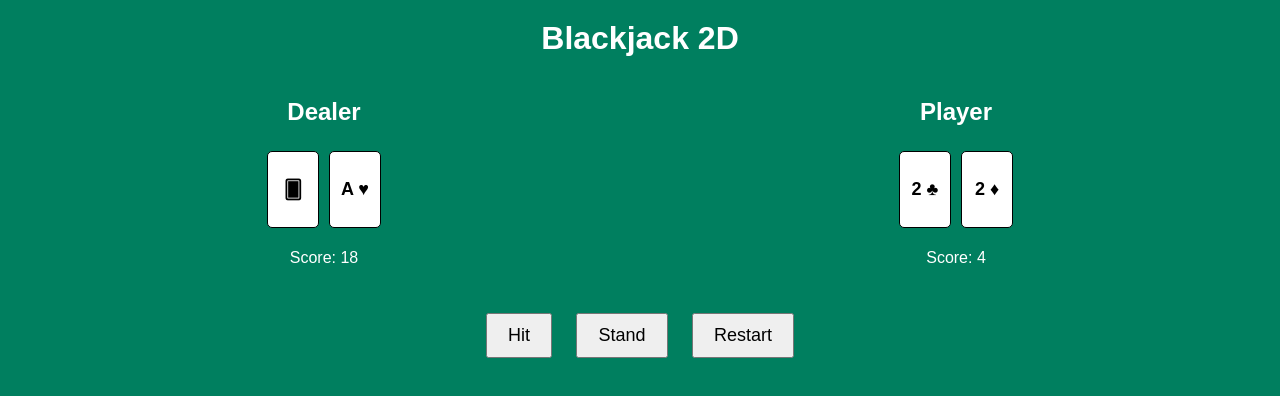
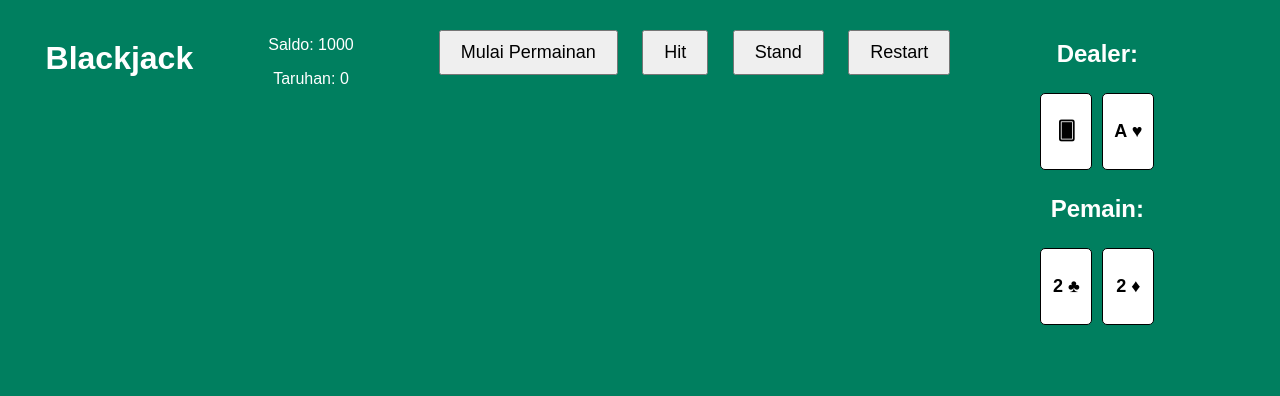
Before and after one commit to Abidin837/BlackJack-Games, a plain HTML site: page index.html in a window 1280 px wide. Drawn offline with Linux system fonts and the light colour scheme.

Commit message:
Update index.html

```diff
--- a/index.html
+++ b/index.html
@@ -1,5 +1,5 @@
 <!DOCTYPE html>
-<html lang="en">
+<html lang="id">
 <head>
     <meta charset="UTF-8">
     <meta name="viewport" content="width=device-width, initial-scale=1.0">
@@ -7,31 +7,26 @@
     <link rel="stylesheet" href="style.css">
 </head>
 <body>
-    <h1>Blackjack 2D</h1>
     <div class="game-container">
-        <div id="dealer">
-            <h2>Dealer</h2>
+        <h1>Blackjack</h1>
+        <div class="game-info">
+            <p>Saldo: <span id="balance">1000</span></p>
+            <p>Taruhan: <span id="bet">0</span></p>
+        </div>
+        <div class="buttons">
+            <button id="start-game">Mulai Permainan</button>
+            <button id="hit" disabled>Hit</button>
+            <button id="stand" disabled>Stand</button>
+            <button id="restart">Restart</button>
+        </div>
+        <div class="cards">
+            <h2>Dealer:</h2>
             <div id="dealer-cards" class="card-container"></div>
-            <p id="dealer-score">Score: 0</p>
+            <h2>Pemain:</h2>
+            <div id="player-cards" class="card-container"></div>
         </div>
-
-        <div id="player">
-            <h2>Player</h2>
-            <div id="player-cards" class="card-container"></div>
-            <p id="player-score">Score: 0</p>
-        </div>
+        <div id="result"></div>
     </div>
-
-    <div class="controls">
-        <button id="hit">Hit</button>
-        <button id="stand">Stand</button>
-        <button id="restart">Restart</button>
-    </div>
-
-    <p id="result"></p>
-
     <script src="script.js"></script>
 </body>
 </html>
-<link rel="stylesheet" href="Gaya.css">
-<script src="skrip.js" defer></script>
```
